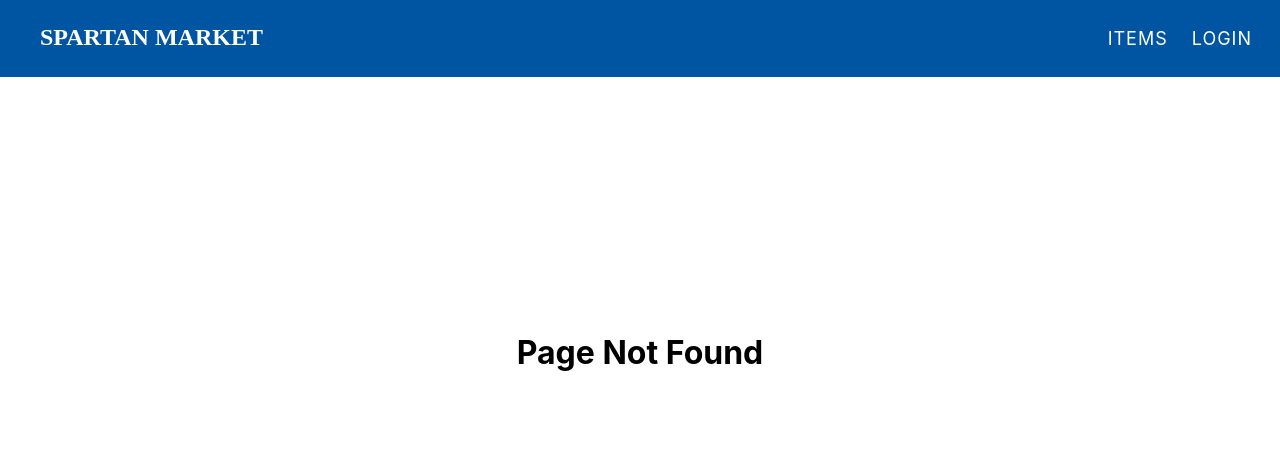
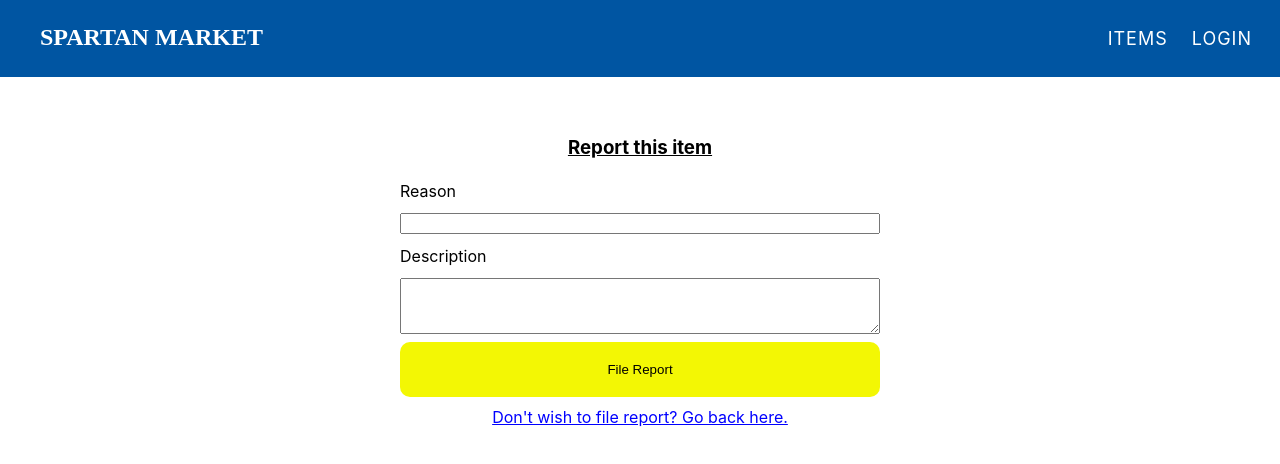
Before and after one commit to XingzheZhao/CMPE-272-Project, a React (Create React App) app in the folder frontend/react_app/: page /item/1/1/report in a window 1280 px wide. Before the commit this address had no page. Shown: the top 464 px of the page. Built offline with nearby package versions, Linux system fonts and the light colour scheme.

Commit message:
Able to file reports on items

```diff
--- a/frontend/react_app/src/App.js
+++ b/frontend/react_app/src/App.js
@@ -12,6 +12,7 @@ import SearchItem from './Components/SearchItem/SearchItem';
 import Item from './Components/Item/Item';
 import Login from './Components/Login/Login';
 import EditItem from './Components/EditItem/EditItem';
+import Report from './Components/Report/Report'
 
 function App() {
   return (
@@ -29,6 +30,7 @@ function App() {
             <Route path="/item/:status/:id/edit" exact element={<EditItem/>}/>
             <Route path="/item/:status/:id" exact element={<Item/>}/>
             <Route path="/items/:text" exact element={<SearchItem/>}/>
+            <Route path="/item/:status/:id/report" exact element={<Report />}/>
             <Route path="*" element={<Error/>}/>
           </Routes>
         </div>
--- a/frontend/react_app/src/Components/Item/Item.css
+++ b/frontend/react_app/src/Components/Item/Item.css
@@ -99,3 +99,6 @@
     justify-content: center;
     gap: 5rem;
 }
+.rep-but {
+    padding: 10px;
+}
--- a/frontend/react_app/src/Components/Item/Item.jsx
+++ b/frontend/react_app/src/Components/Item/Item.jsx
@@ -63,6 +63,11 @@ const Item = () => {
         catch(error){
             console.log(error);
         }
+    }
+
+    const handleReport = (e) => {
+        e.preventDefault();
+        navigate("report");
     }
 
     const handleNotInterest = async () => {
@@ -175,6 +180,9 @@ const Item = () => {
                                 :
                                 <div>
                                     <Button variant="contained" color="warning" onClick={handleNotInterest}>Not Interested Anymore?</Button>
+                                    <br></br>
+                                    <br></br>
+                                    <Button className="rep-but" variant="contained" size="large" onClick={handleReport}>File a report</Button>
                                 </div>
                             }
                         </React.Fragment>
@@ -188,7 +196,22 @@ const Item = () => {
                                     onClick={handleInterested}>
                                     I am interested on this item
                                 </Button> :
-                                <p>Seller cannot be interested on your own item</p>
+                                <p>Seller cannot be interested on their own item</p>
+
+                            }
+                            <br></br>
+                            <br></br>
+                            {
+                                item.username !== Cookies.get("username") ?
+                                <Button
+                                    className="rep-but"
+                                    variant="contained"
+                                    size="large"
+                                    onClick={handleReport}>
+                                    File a report
+                                </Button> :
+                                <p>Seller cannot file a report their your own item</p>
+
                             }
                         </React.Fragment>
                     }
--- /dev/null
+++ b/frontend/react_app/src/Components/Report/Report.css
@@ -0,0 +1,40 @@
+.report-form-container, .report-form {
+    display: flex;
+    flex-direction: column;
+    padding-left: 200px;
+    padding-right: 200px;
+    padding-top: 20px;
+    padding-bottom: 10px;
+ }
+
+ .label-report {
+     text-align: left;
+     padding: 0.25rem 0;
+ }
+
+ .rep-input {
+     margin: 0.5rem 0;
+ }
+
+ .rep-input-desc{
+    margin: 0.5rem 0;
+    height: 50px;
+ }
+
+ .rep-button {
+     background-color: rgb(243, 247, 4);
+     border: none;
+     padding: 20px;
+     border-radius: 10px;
+     cursor: pointer;
+ }
+
+ .form-swap-button {
+     background: none;
+     color: blue;
+     text-decoration: underline;
+ }
+
+ .rep-form-title {
+     text-decoration: underline;
+ }
--- /dev/null
+++ b/frontend/react_app/src/Components/Report/Report.jsx
@@ -0,0 +1,52 @@
+import React, { useState, useEffect } from 'react'
+import { useNavigate, useParams } from "react-router-dom"
+import axios from "axios"
+import Cookies from 'js-cookie'
+import './Report.css'
+
+const Report = ()=> {
+    const navigate = useNavigate();
+
+    const url = "http://localhost:3001/records/report"
+
+    const {id} = useParams();
+    const [reason, setReason] = useState();
+    const [description, setDescription] = useState();
+    const initiatorId = Cookies.get("id")
+
+    const handleSubmit = (e)=> {
+        e.preventDefault();
+        const isSolved = false;
+        axios.post(url, {
+            item_id: id,
+            initiator_id: initiatorId,
+            report_reason: reason,
+            report_description: description,
+            is_solved: isSolved
+        }).then(res => {
+            console.log(res)
+            if(res.status === 200){
+                console.log(res)
+                navigate('/')
+                return alert("Report From Successfully Submitted")
+            }
+        }).catch(err => console.log(err));
+    }
+
+    return (
+        <div className="report-form-container">
+            <form className="report-form" onSubmit={handleSubmit}>
+                <h3 className='rep-form-title'>Report this item</h3>
+                <label className="label-report" htmlFor="reason">Reason</label>
+                <input className='rep-input' value={reason} type="text" id="reason" name="reason" onChange={e => setReason(e.target.value)}/>
+                <label className="label-report" htmlFor="description">Description</label>
+                <textarea className='rep-input-desc' value={description} type="text" id="description" name="description" onChange={e => setDescription(e.target.value)}/>
+                <button className='rep-button' type='submit'>File Report</button>
+            </form>
+            <a className="form-swap-button" href='/'>Don't wish to file report? Go back here.</a>
+        </div>
+    )
+
+}
+
+export default Report;
```
Also changed, not shown: 1 other file (tests, documents, lock files or other folders).
